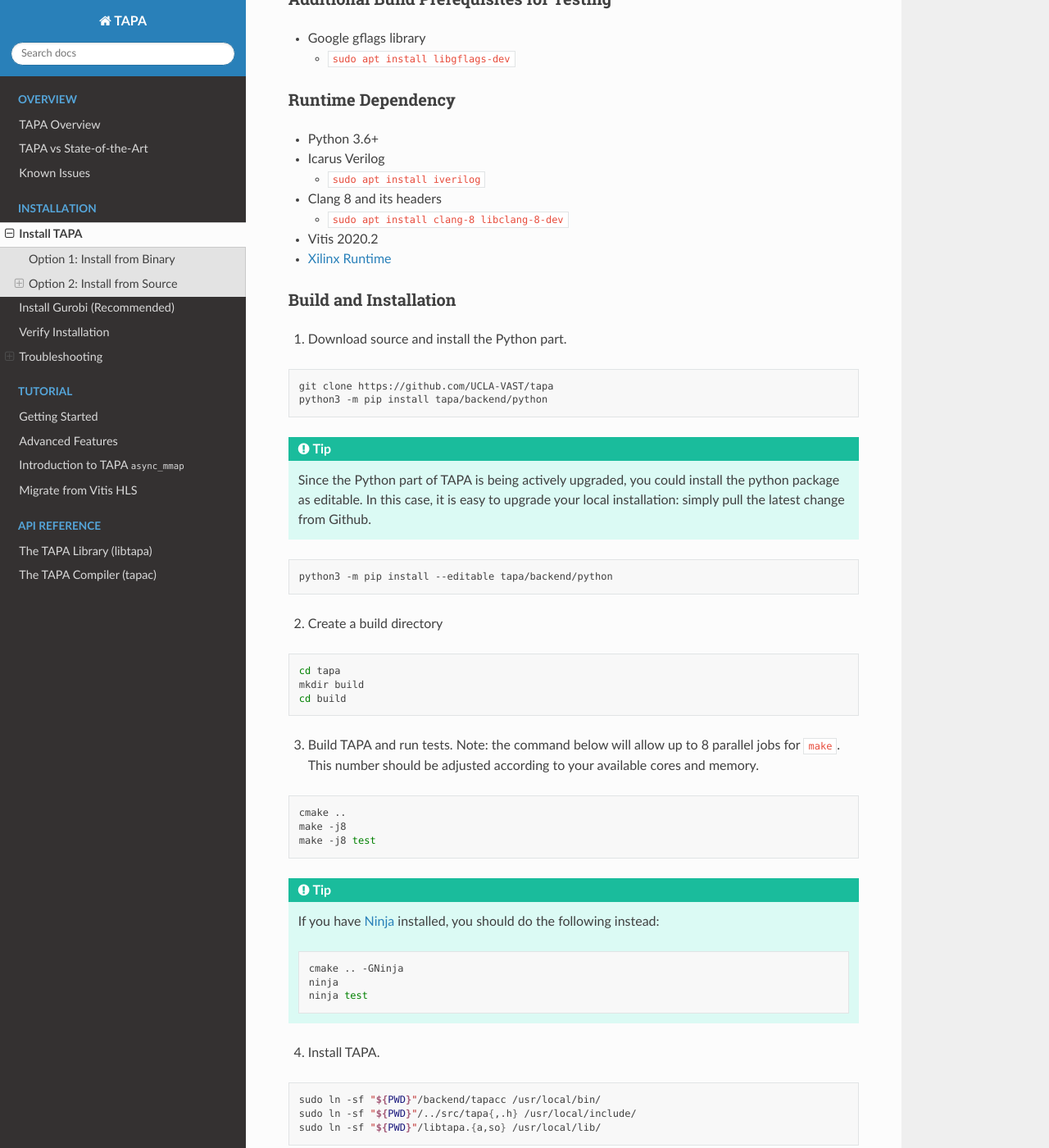
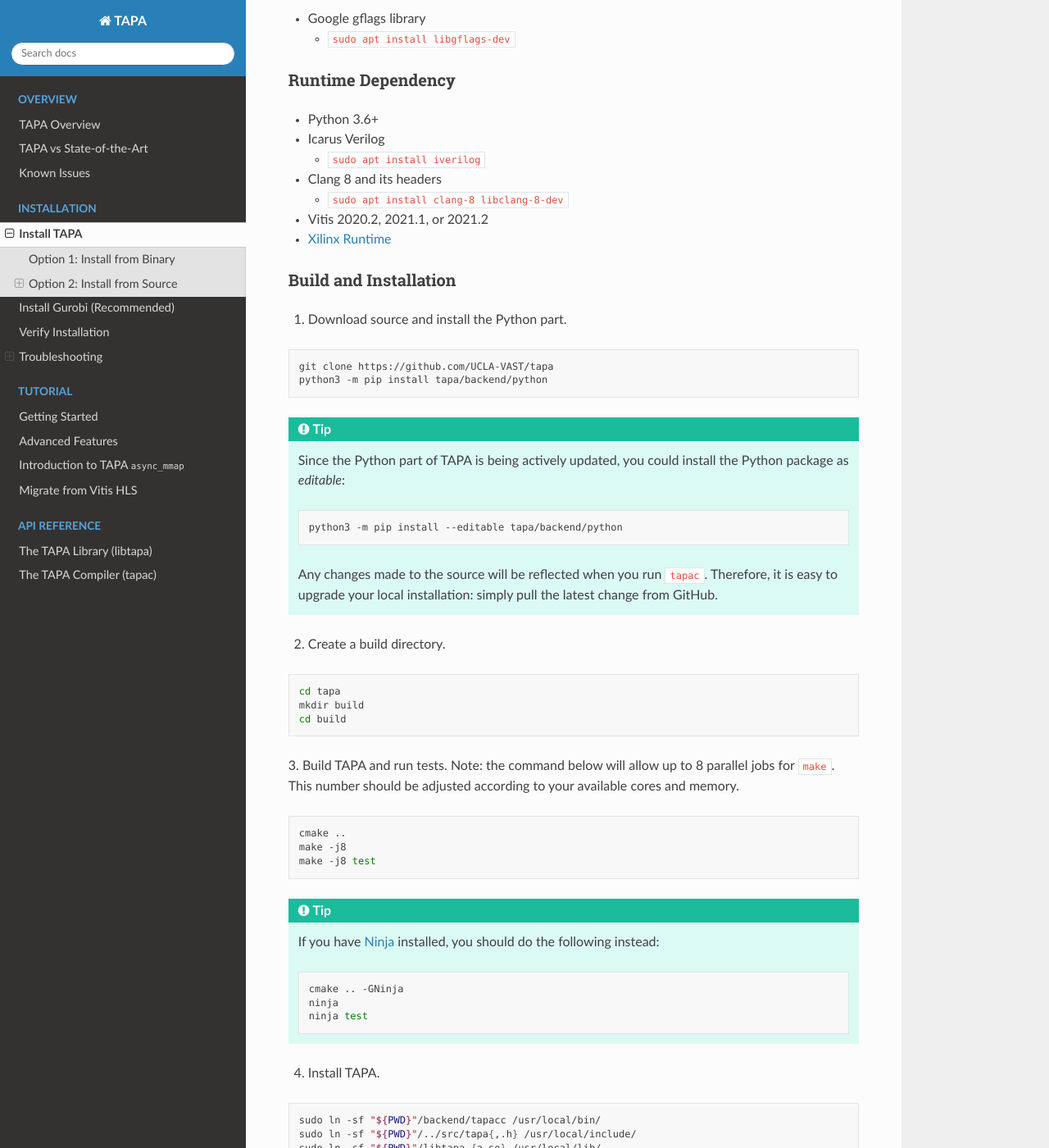
Before and after one commit to rapidstream-org/rapidstream-tapa, a Sphinx documentation site: the page built from docs/installation.rst, in a window 1280 px wide and 1400 px high, scrolled down 1316 px. Shown: the whole window at 82% size. Built offline with Sphinx 7.4.7 and the Read the Docs theme 2.0.0, drawn with Linux system fonts in a browser that asks for light colours; some of the changed text lies outside the part shown.

Commit message:
docs: update installation.rst

```diff
--- a/docs/installation.rst
+++ b/docs/installation.rst
@@ -88,7 +87,7 @@
 
   *  ``sudo apt install clang-8 libclang-8-dev``
 
-* Vitis 2020.2
+* Vitis 2020.2, 2021.1, or 2021.2
 * `Xilinx Runtime <https://github.com/Xilinx/XRT>`_
 
 Build and Installation
@@ -103,14 +102,18 @@
 
 .. tip::
 
-  Since the Python part of TAPA is being actively upgraded, you could install the python package as editable.
-  In this case, it is easy to upgrade your local installation: simply pull the latest change from Github.
+  Since the Python part of TAPA is being actively updated,
+  you could install the Python package as *editable*:
 
-.. code-block:: bash
+  .. code-block:: bash
 
-  python3 -m pip install --editable tapa/backend/python
+    python3 -m pip install --editable tapa/backend/python
 
-2. Create a build directory
+  Any changes made to the source will be reflected when you run ``tapac``.
+  Therefore, it is easy to upgrade your local installation:
+  simply pull the latest change from GitHub.
+
+2. Create a build directory.
 
 .. code-block:: bash
 
```
Also changed, not shown: other parts of docs/installation.rst (+5 -4 lines).
